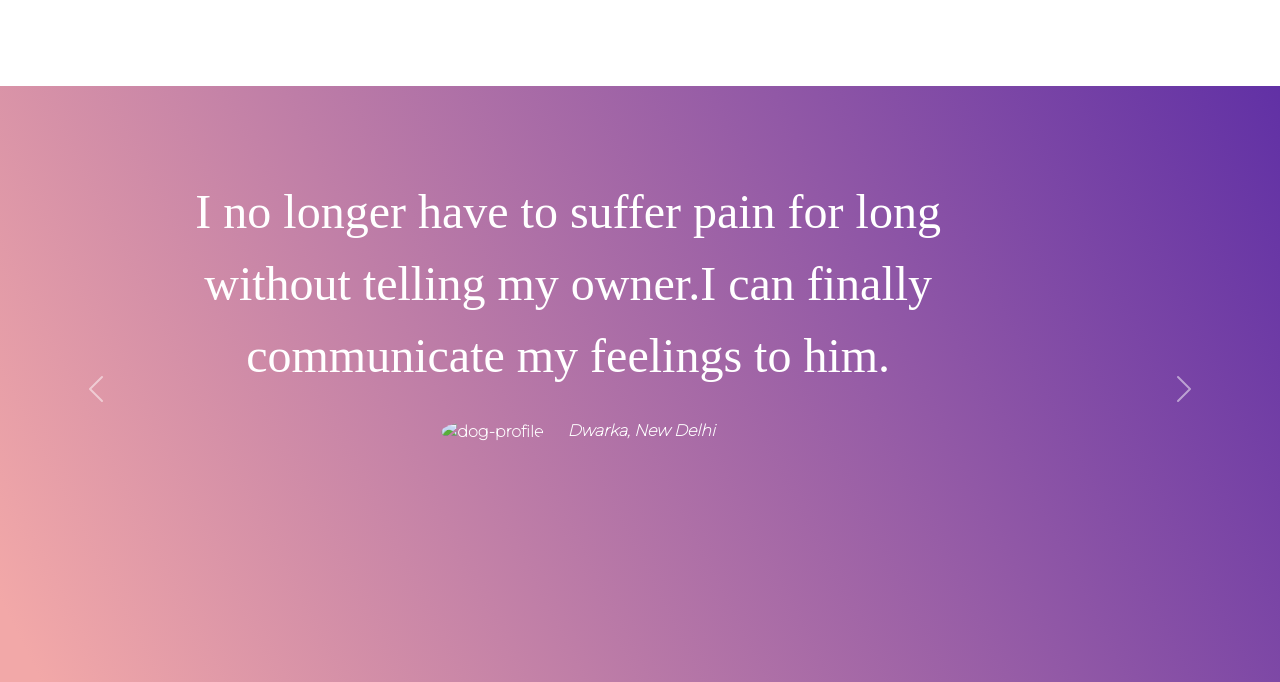
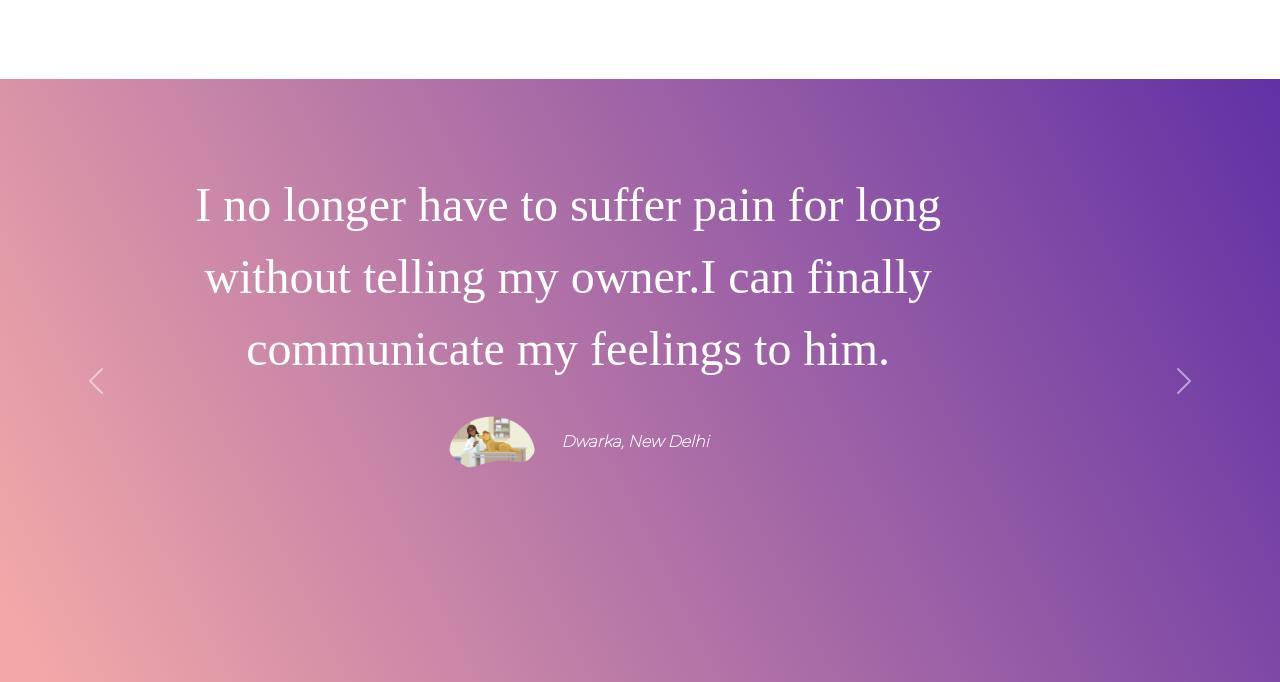
Before and after one commit to Shreygoel12322/Dhwani, a plain HTML site: page index.html in a window 1280 px wide. Shown: the part 1232-1914 px from the top of the page. Drawn offline with nearby package versions, Linux system fonts and the light colour scheme; files whose address does not match are found by name.

Commit message:
Update index.html

```diff
--- a/index.html
+++ b/index.html
@@ -120,7 +120,7 @@
       <div class="carousel-inner">
         <div class="carousel-item active">
           <h2>I no longer have to suffer pain for long without telling my owner.I can finally communicate my feelings to him.</h2>
-          <img class="testimonialimage" src="images/dog-img.jpg" alt="dog-profile">
+          <img class="testimonialimage" src="dog.png" alt="dog-profile">
           <em>Dwarka, New Delhi</em>
         </div>
         <div class="carousel-item">
```
